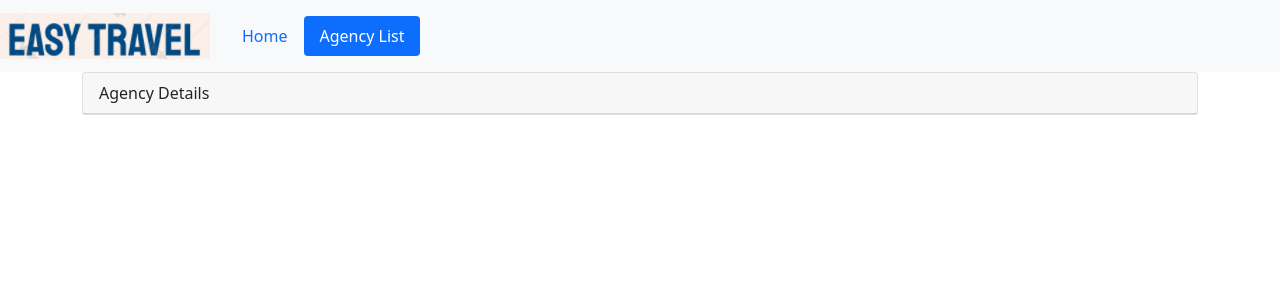
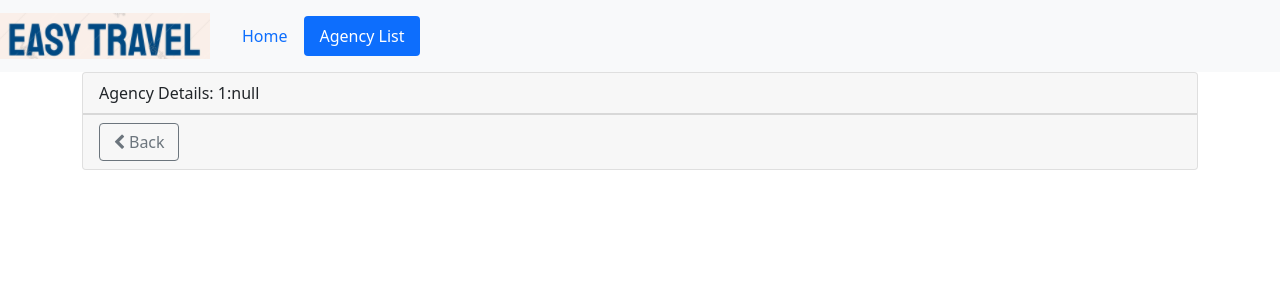
Before and after one commit to cjTarwireyi/easy-travel-angular, an Angular app: page /agencies/1 in a window 1280 px wide. Shown: the top 300 px of the page. Built offline with nearby package versions, Linux system fonts and the light colour scheme.

Commit message:
added routing guard

```diff
--- a/src/app/agencies/agency-detail.component.html
+++ b/src/app/agencies/agency-detail.component.html
@@ -1,5 +1,12 @@
 <div div class ='card'>
     <div class ='card-header'>
-        {{pageTitle}}
+        {{pageTitle + ':' + agency?.agencyName}}
     </div>
+    <div class='card-footer'>
+        <button class='btn btn-outline-secondary'
+                style='width:80px'
+                (click)='onBack()'>
+          <i class='fa fa-chevron-left'></i> Back
+        </button>
+      </div>
 </div>
--- a/src/app/agencies/agency-detail.component.ts
+++ b/src/app/agencies/agency-detail.component.ts
@@ -1,4 +1,6 @@
+import { IAgency } from './agency-list.interface';
 import { Component, OnInit } from '@angular/core';
+import { ActivatedRoute, Router } from '@angular/router';
 
 @Component({
 
@@ -6,10 +8,15 @@ import { Component, OnInit } from '@angular/core';
   styleUrls: ['./agency-detail.component.scss']
 })
 export class AgencyDetailComponent implements OnInit {
-pageTitle: string = "Agency Details";
-  constructor() { }
+  pageTitle: string = "Agency Details";
+  agency:IAgency | undefined ;
+  constructor(private route:ActivatedRoute, private router:Router) { }
 
   ngOnInit(): void {
+    const id = Number(this.route.snapshot.paramMap.get('id'))
+    this.pageTitle += `: ${id }`
   }
-
+onBack(): void{
+  this.router.navigate(['/agencies'])
 }
+}
--- /dev/null
+++ b/src/app/agencies/agency-detail.guard.ts
@@ -0,0 +1,22 @@
+import { Injectable } from '@angular/core';
+import { ActivatedRouteSnapshot, CanActivate, Router, RouterStateSnapshot, UrlTree } from '@angular/router';
+import { Observable } from 'rxjs';
+
+@Injectable({
+  providedIn: 'root'
+})
+export class AgencyDetailGuard implements CanActivate {
+  constructor(private router: Router){}
+  canActivate(
+    route: ActivatedRouteSnapshot,
+    state: RouterStateSnapshot): Observable<boolean | UrlTree> | Promise<boolean | UrlTree> | boolean | UrlTree {
+      const id = Number(route.paramMap.get('id'));
+      if(isNaN(id) || id< 1){
+        alert('Invalid agency Id');
+        this.router.navigate(['/agency']);
+        return false;
+      }
+    return true;
+  }
+
+}
--- a/src/app/agencies/agency-list.component.html
+++ b/src/app/agencies/agency-list.component.html
@@ -35,7 +35,9 @@
               <img *ngIf='showLogo' [src] ='agency.logoUrl'   [title]='agency.agencyName' [style.width.px]='imageWidth'[style.margin.px]='imageMargin' >
               </td>
               <td>
-                  {{ agency.agencyName }}
+                 <a [routerLink]="['/agencies', agency.agencyId]" routerLinkActive="router-link-active"  >
+                 {{ agency.agencyName }}
+              </a>
               </td>
               <td>{{ agency.agencyCode | lowercase | convertToSpaces:'-' }}</td>
               <td>{{ agency.available }}</td>
--- a/src/app/app.module.ts
+++ b/src/app/app.module.ts
@@ -10,6 +10,7 @@ import { StarComponent } from './shared/star.component';
 import { AgencyDetailComponent } from './agencies/agency-detail.component';
 import { HomeComponent } from './home/home.component';
 import { RouterModule } from '@angular/router';
+import { AgencyDetailGuard } from './agencies/agency-detail.guard';
 
 
 
@@ -28,7 +29,7 @@ import { RouterModule } from '@angular/router';
     HttpClientModule,
     RouterModule.forRoot([
       { path: 'agencies', component: AgencyListComponent},
-      { path: 'agencies/:id', component: AgencyDetailComponent},
+      { path: 'agencies/:id', component: AgencyDetailComponent, canActivate:[AgencyDetailGuard]},
       { path: 'home', component: HomeComponent},
       { path: '', redirectTo: 'home', pathMatch:'full'},
       { path: '**', redirectTo: 'home', pathMatch:'full'}
```
Also changed, not shown: 1 other file (tests, documents, lock files or other folders).
